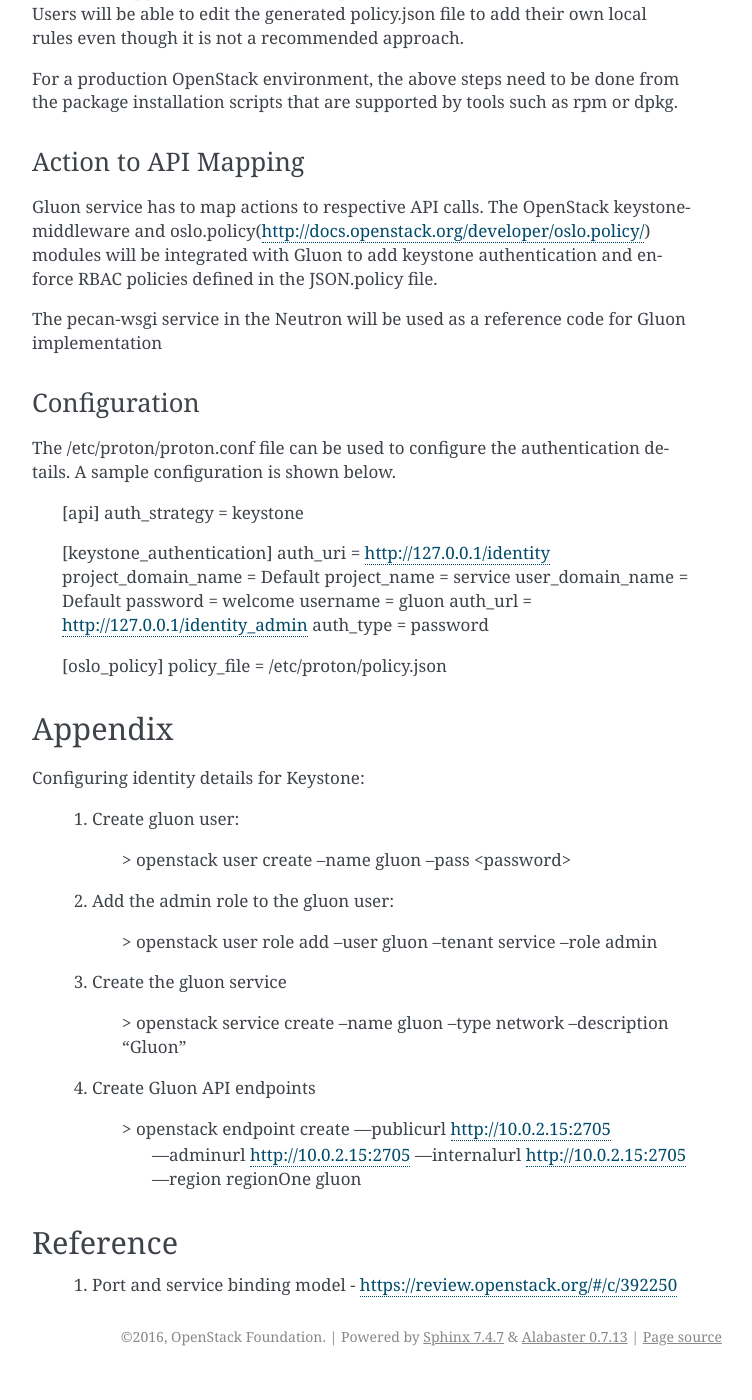
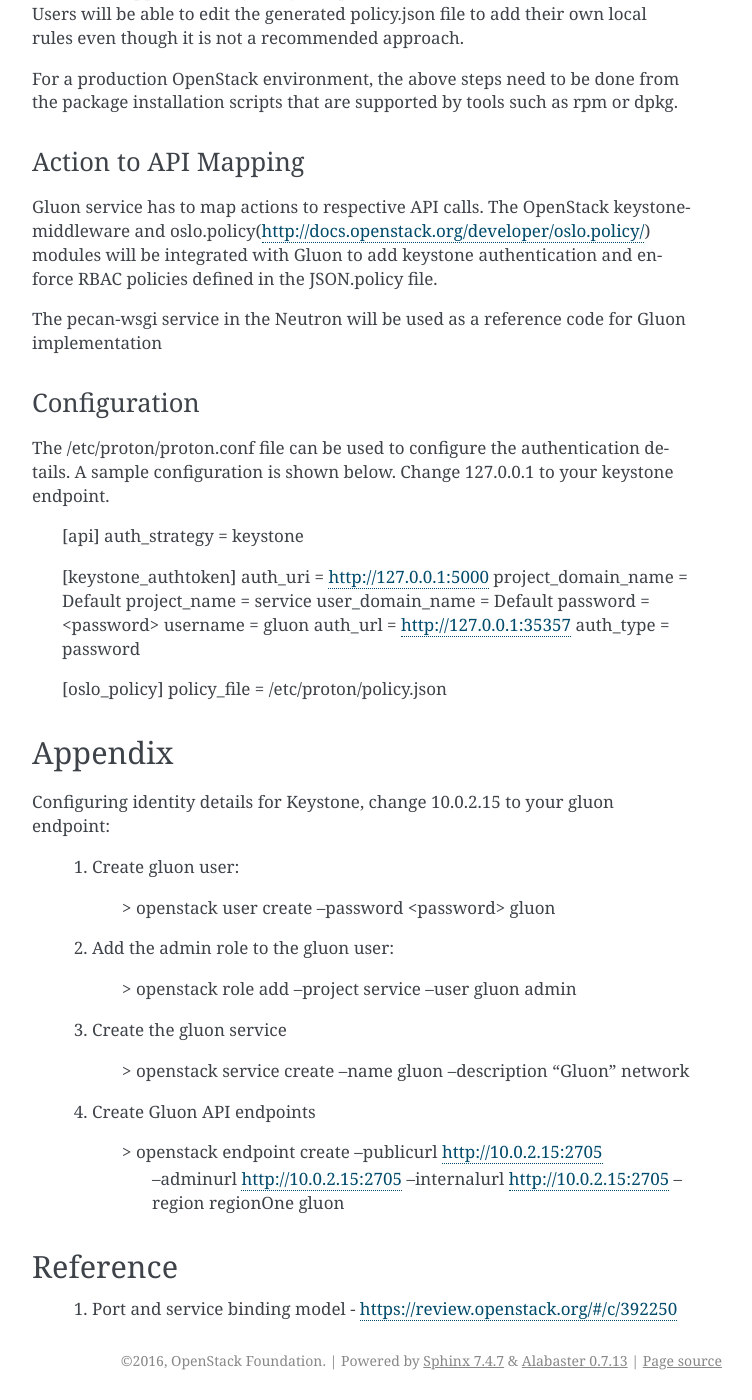
Before and after one commit to openstack-archive/gluon, a Sphinx documentation site: the page built from doc/source/devref/gluon-auth.rst, in a window 1280 px wide and 1400 px high, scrolled down 3684 px. Shown: the whole window, without its empty margins (388-1140 px from the left). Built offline with Sphinx 7.4.7, drawn with Linux system fonts in a browser that asks for light colours; pages that are not in the unit, such as notebooks, are missing from menus; before the commit the page ends 5060 px from its top, so only the background shows below that.

Commit message:
Fix incorrect commands adding Gluon service to Keystone
The commands in appendix of gluon-auth.rst are not right and
cause errors when running in terminal. The changes reference
ocata doc:
https://docs.openstack.org/ocata/install-guide-obs/neutron-controller-install.html

Change-Id: If7a703add8d378dc9184f50dcc6dea56e69b3876
Closes-Bug: #1698245

```diff
--- a/doc/samples/policy.json
+++ b/doc/samples/policy.json
@@ -1,4 +1,5 @@
 {
+    "context_is_admin": "role:admin",
     "owner": "tenant_id:%(tenant_id)s",
     "admin_or_owner": "rule:context_is_admin or rule:owner",
     "context_is_advsvc":  "role:advsvc",
--- a/doc/source/devref/gluon-auth.rst
+++ b/doc/source/devref/gluon-auth.rst
@@ -187,45 +187,45 @@
 Configuration
 ~~~~~~~~~~~~~
 The /etc/proton/proton.conf file can be used to configure the authentication details. A sample
-configuration is shown below.
+configuration is shown below. Change 127.0.0.1 to your keystone endpoint.
 
-	[api]
-	auth_strategy = keystone
+    [api]
+    auth_strategy = keystone
 
-	[keystone_authentication]
-	auth_uri = http://127.0.0.1/identity
-	project_domain_name = Default
-	project_name = service
-	user_domain_name = Default
-	password = welcome
-	username = gluon
-	auth_url = http://127.0.0.1/identity_admin
-	auth_type = password
+    [keystone_authtoken]
+    auth_uri = http://127.0.0.1:5000
+    project_domain_name = Default
+    project_name = service
+    user_domain_name = Default
+    password = <password>
+    username = gluon
+    auth_url = http://127.0.0.1:35357
+    auth_type = password
 
-	[oslo_policy]
-	policy_file = /etc/proton/policy.json
+    [oslo_policy]
+    policy_file = /etc/proton/policy.json
 
 Appendix
 --------
-Configuring identity details for Keystone:
+Configuring identity details for Keystone, change 10.0.2.15 to your gluon endpoint:
 
     1. Create gluon user:
 
-        > openstack user create --name gluon --pass <password>
+        > openstack user create --password <password> gluon
 
     2. Add the admin role to the gluon user:
 
-        > openstack user role add --user gluon --tenant service --role admin
+        > openstack role add --project service --user gluon admin
 
     3. Create the gluon service
 
-        > openstack service create --name gluon --type network --description "Gluon"
+        > openstack service create --name gluon --description "Gluon" network
 
     4. Create Gluon API endpoints
 
-        > openstack endpoint create —publicurl http://10.0.2.15:2705  \
-            —adminurl http://10.0.2.15:2705 —internalurl http://10.0.2.15:2705 \
-            —region regionOne gluon
+        > openstack endpoint create --publicurl http://10.0.2.15:2705  \
+            --adminurl http://10.0.2.15:2705 --internalurl http://10.0.2.15:2705 \
+            --region regionOne gluon
 
 Reference
 ---------
```
Lines whose indentation alone changed are shown as unchanged.
